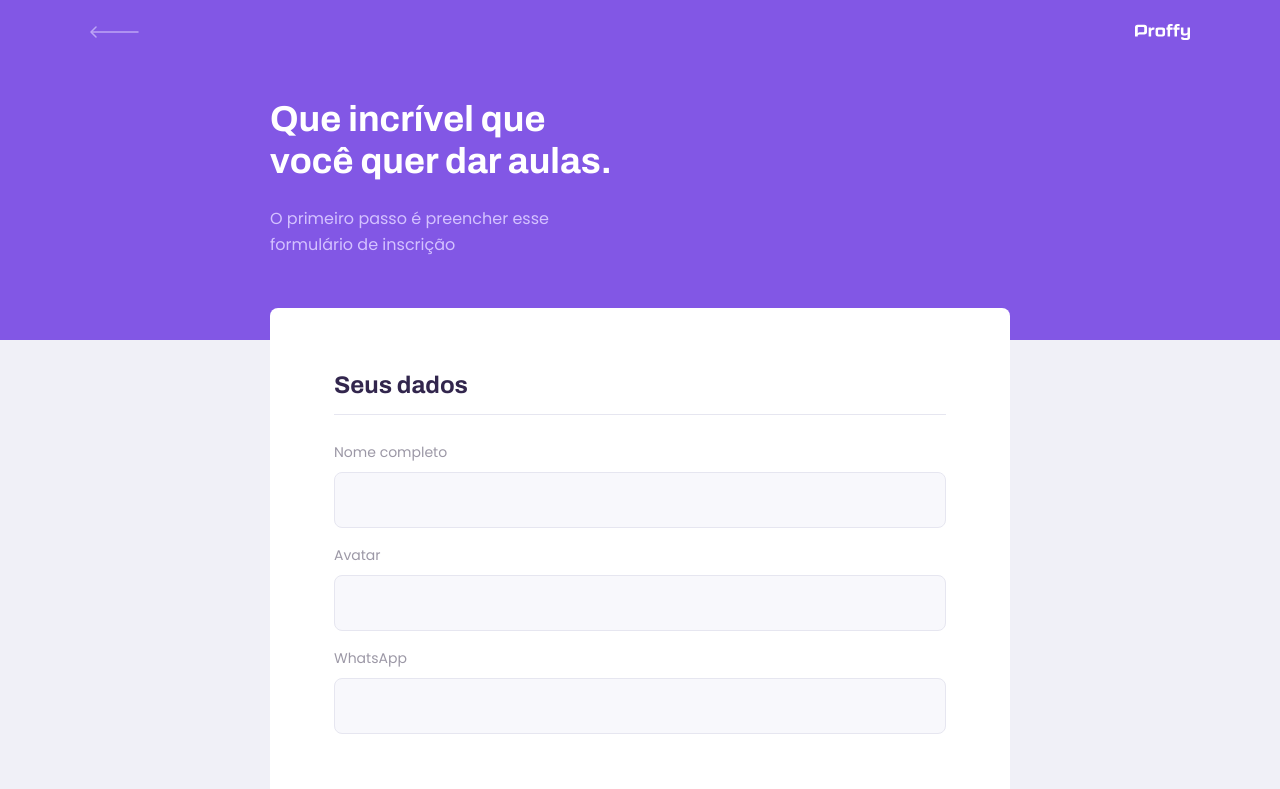
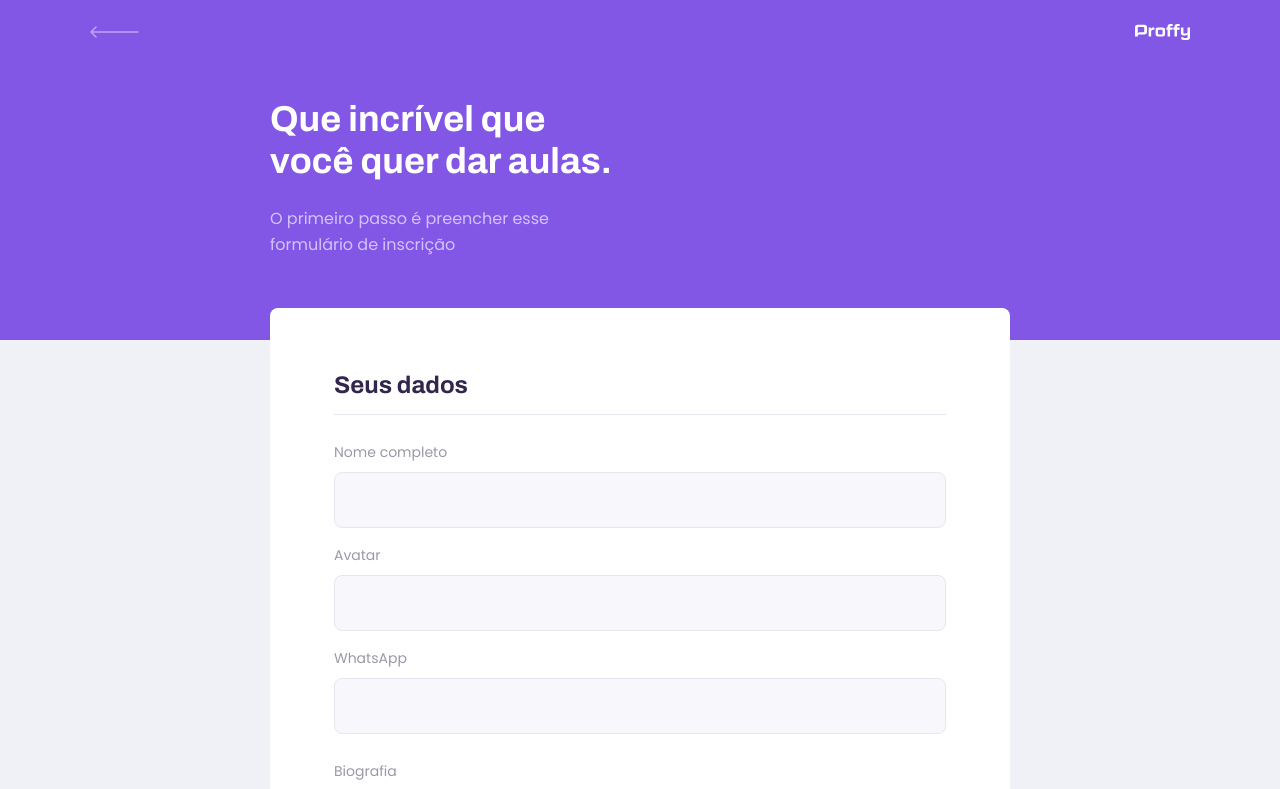
Before and after one commit to nandabalassoni/proffy, a React (Create React App) app: page /give-classes in a window 1280 px wide. Shown: the top 789 px of the page. Built offline with nearby package versions, Linux system fonts and the light colour scheme; the HTML template or start-up script is replaced by a standard one.

Commit message:
importando e utilizando component Textarea

```diff
--- a/src/pages/TeacherForm/index.tsx
+++ b/src/pages/TeacherForm/index.tsx
@@ -3,6 +3,7 @@ import PageHeader from '../../components/PageHeader';
 import './styles.css'
 import Input from '../../components/Input';
 import warningIcon from '../../assets/images/icons/warning.svg'
+import Textarea from '../../components/Textarea';
 
 
 
@@ -20,6 +21,7 @@ function TeacherForm(){
                     <Input name="name" label="Nome completo" />
                     <Input name="avatar" label="Avatar" />
                     <Input name="whatsapp" label="WhatsApp" />
+                    <Textarea name="bio" label="Biografia"></Textarea>
 
                 </fieldset>
 
```
